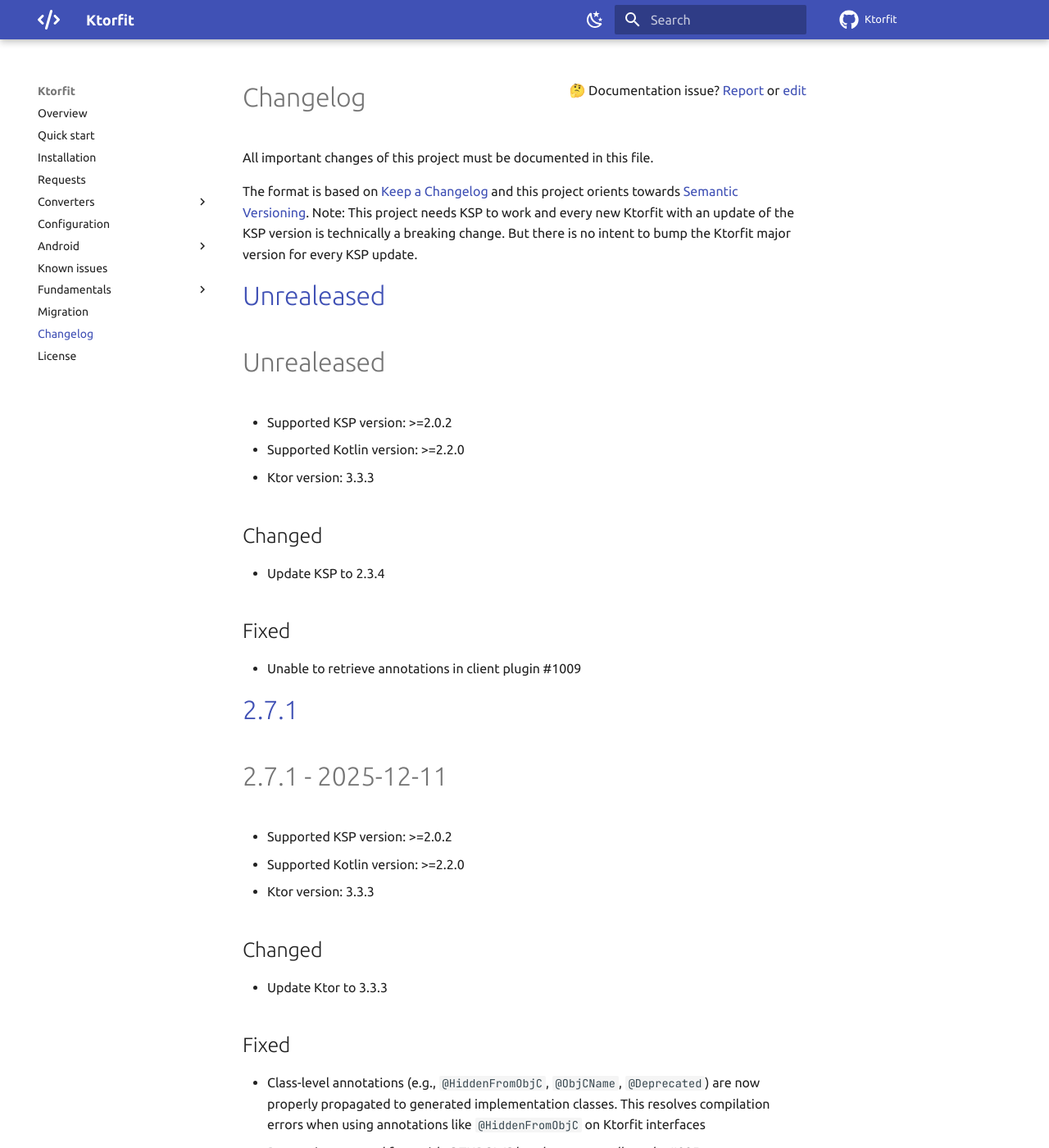
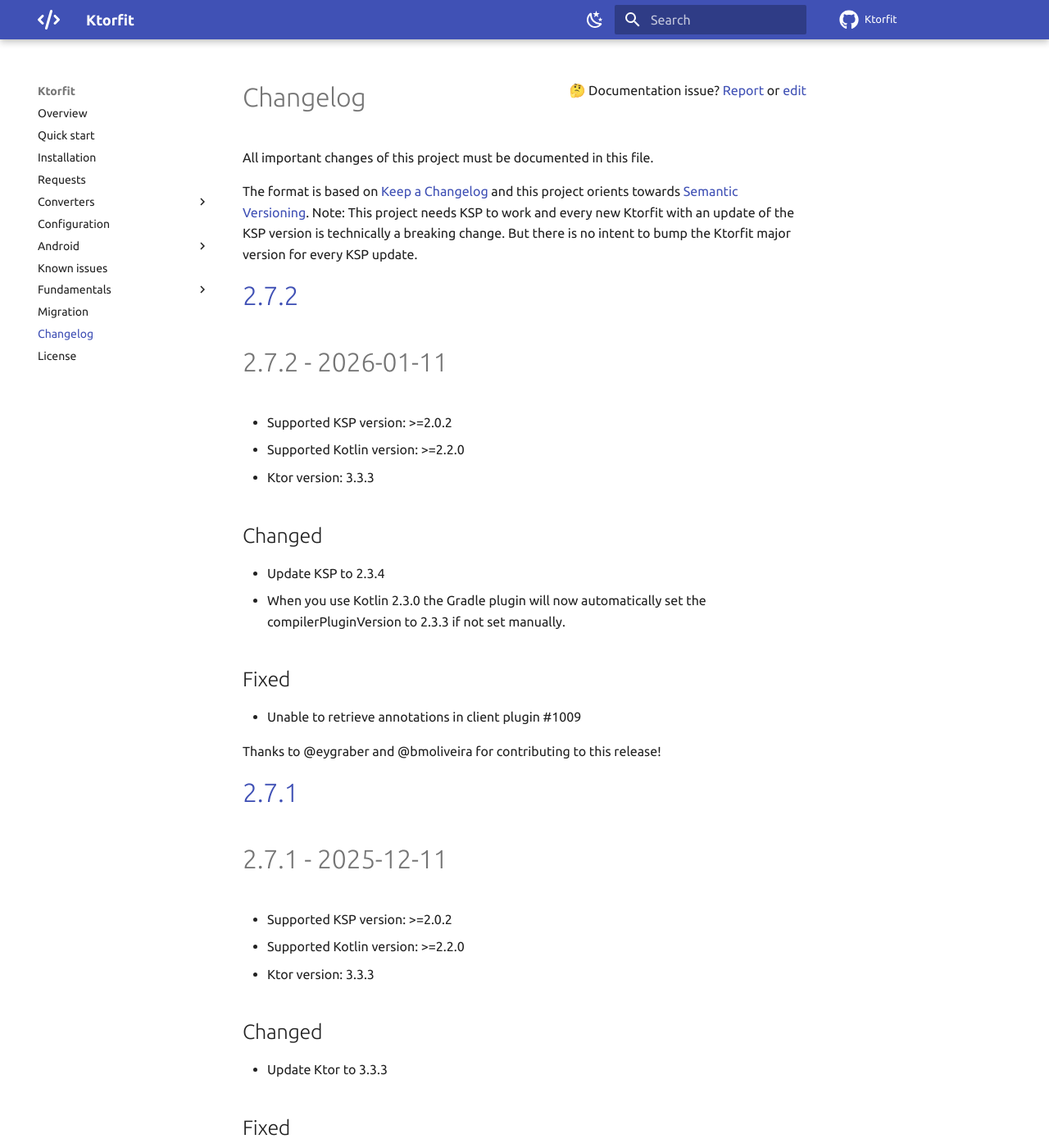
Before and after one commit to Foso/Ktorfit, an MkDocs documentation site: the page built from docs/CHANGELOG.md, in a window 1280 px wide and 1400 px high. Shown: the whole window at 82% size. Built offline with MkDocs 1.6.1 and Material for MkDocs 9.7.7, drawn with Linux system fonts in a browser that asks for light colours; comment, search, counter and statistics services are not loaded.

Commit message:
Release 2.7.2 (#1022)

```diff
--- a/docs/CHANGELOG.md
+++ b/docs/CHANGELOG.md
@@ -7,9 +7,9 @@
 Note: This project needs KSP to work and every new Ktorfit with an update of the KSP version is technically a breaking change.
 But there is no intent to bump the Ktorfit major version for every KSP update.
 
-# [Unrealeased]()
+# [2.7.2]()
 
-Unrealeased
+2.7.2 - 2026-01-11
 ========================================
 * Supported KSP version: >=2.0.2
 * Supported Kotlin version: >=2.2.0
@@ -17,9 +17,12 @@
 
 ## Changed
 - Update KSP to 2.3.4
+- When you use Kotlin 2.3.0 the Gradle plugin will now automatically set the compilerPluginVersion to 2.3.3 if not set manually.
 
 ## Fixed
 - Unable to retrieve annotations in client plugin #1009
+
+Thanks to @eygraber and @bmoliveira for contributing to this release!
 
 # [2.7.1]()
 
--- a/mkdocs.yml
+++ b/mkdocs.yml
@@ -13,9 +13,9 @@
   site:
     images: '../../images'
   ktorfit:
-    release: "2.6.5"
+    release: "2.7.2"
   ktor:
-    release: "3.1.2"
+    release: "3.3.3"
   social:
     - icon: fontawesome/brands/github-alt
       link: 'https://github.com/foso'
```
Also changed, not shown: docs/index.md (+1 -0 lines), 4 other files.
